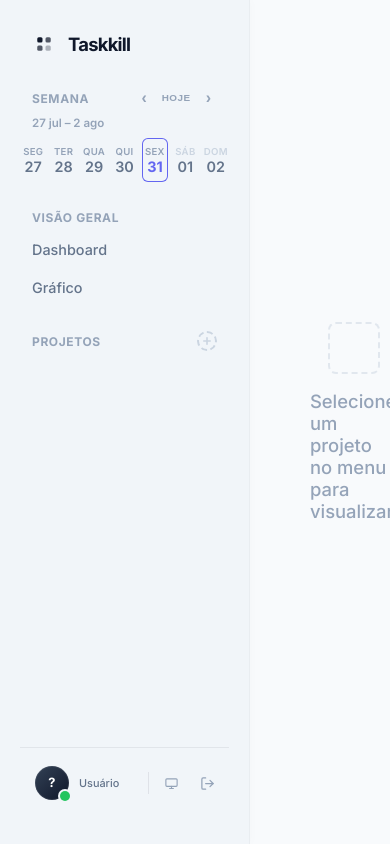
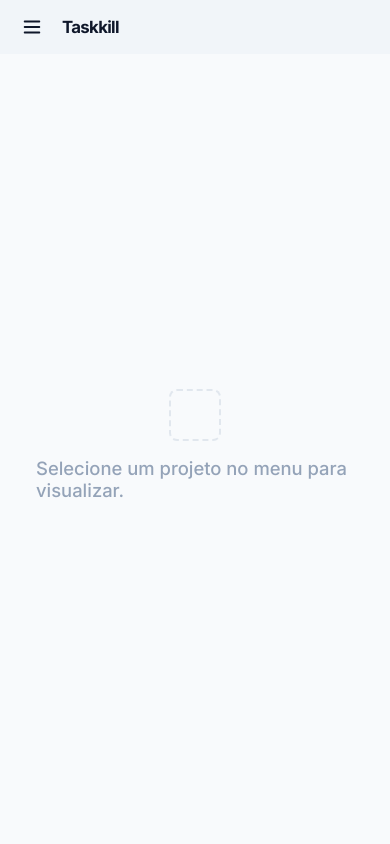
Before and after one commit to armelingu/taskkill, a Flask app: template templates/index.html in a window 390 px wide. Run offline with Flask 3, Linux system fonts and the light colour scheme; the template is opened without the code that fills it: most values are stand-ins (such as "Sample title", 1, 10 or a date in 2020); parts of the project's set-up code (start-up, migrations or seed data) failed here and were passed over.

Commit message:
feat(responsivo): shell adaptativo com drawer off-canvas (mobile)
- topbar fixa no mobile (hamburguer + marca) e sidebar vira drawer deslizante
  com backdrop; base oculta no desktop
- modulo drawer.js: abre/fecha com focus-trap (reusa focus.js), retorno de foco,
  ESC e clique no backdrop fecham, e fecha sozinho ao navegar (item de menu,
  projeto, dia da semana, perfil); limpa estado se sair do modo mobile
- CSS responsivo em tiers: <=1080 (padding tablet) e <=860 (drawer) + <=480
- E2E em viewport 390x780: hamburguer visivel, drawer entra/sai, backdrop e
  navegacao fecham (poll p/ a transicao do transform)

Fase A de Responsividade.

```diff
--- a/static/css/style.css
+++ b/static/css/style.css
@@ -1194,6 +1194,38 @@ html {
     overflow: hidden;
 }
 
+/* Topbar e backdrop do drawer existem só no mobile (ativados no @media). */
+.mobile-topbar { display: none; }
+.sidebar-backdrop { display: none; }
+
+.mobile-menu-btn {
+    display: inline-flex;
+    align-items: center;
+    justify-content: center;
+    width: 40px;
+    height: 40px;
+    border: none;
+    background: transparent;
+    color: var(--text-title);
+    border-radius: 8px;
+    cursor: pointer;
+}
+
+.mobile-menu-btn:hover { background: var(--surface-subtle); }
+
+.mobile-topbar-brand {
+    display: flex;
+    align-items: center;
+    gap: 8px;
+}
+
+.mobile-brand-name {
+    font-size: 1.05rem;
+    font-weight: 800;
+    color: var(--text-title);
+    letter-spacing: -0.04em;
+}
+
 /* ---------------
    Barra Lateral (Sidebar)
    --------------- */
@@ -3652,3 +3684,77 @@ kbd {
     height: 18px;
     font-size: 0.66rem;
 }
+
+/* ===========================================================================
+   RESPONSIVIDADE — web adaptativa (sem PWA)
+   Tiers: >1080px desktop cheio · ≤1080 tablet (padding menor) ·
+   ≤860 mobile (drawer off-canvas + topbar)
+   =========================================================================== */
+
+/* Tablet: reduz o respiro lateral generoso do desktop. */
+@media (max-width: 1080px) {
+    .main-content { padding: 48px 40px; }
+    body.graph-mode .main-content { padding: 24px 28px 16px; }
+}
+
+/* Mobile: sidebar vira drawer, topbar fixa aparece. */
+@media (max-width: 860px) {
+    .mobile-topbar {
+        display: flex;
+        align-items: center;
+        gap: 10px;
+        position: fixed;
+        top: 0;
+        left: 0;
+        right: 0;
+        height: 54px;
+        padding: 0 12px;
+        background: var(--bg-sidebar);
+        border-bottom: 1px solid var(--divider);
+        z-index: 40;
+    }
+
+    .sidebar {
+        position: fixed;
+        top: 0;
+        left: 0;
+        bottom: 0;
+        width: min(84vw, 300px);
+        padding: 24px 18px;
+        transform: translateX(-100%);
+        transition: transform 0.26s cubic-bezier(0.4, 0, 0.2, 1);
+        z-index: 60;
+        box-shadow: none;
+    }
+
+    body.sidebar-open .sidebar {
+        transform: translateX(0);
+        box-shadow: 0 0 48px rgba(0, 0, 0, 0.28);
+    }
+
+    .sidebar-backdrop {
+        display: block;
+        position: fixed;
+        inset: 0;
+        background: rgba(0, 0, 0, 0.45);
+        opacity: 0;
+        visibility: hidden;
+        transition: opacity 0.26s ease;
+        z-index: 50;
+    }
+
+    body.sidebar-open .sidebar-backdrop {
+        opacity: 1;
+        visibility: visible;
+    }
+    /* [hidden] esconde no fluxo; a animação usa opacity/visibility acima. */
+    .sidebar-backdrop[hidden] { display: block; }
+
+    .main-content { padding: 74px 18px 28px; }
+    body.graph-mode .main-content { padding: 66px 12px 12px; }
+}
+
+/* Telas bem estreitas: aperta mais o respiro. */
+@media (max-width: 480px) {
+    .main-content { padding: 70px 12px 24px; }
+}
--- a/static/js/main.js
+++ b/static/js/main.js
@@ -14,6 +14,7 @@ import { renderTasks } from './modules/tasks.js';
 import { renderSidebarProjects } from './modules/projects.js';
 import { openIntegrations, hideIntegrationsView } from './modules/integrations.js';
 import { showRemindersSummary } from './modules/reminders.js';
+import { initDrawer } from './modules/drawer.js';
 import './modules/profile.js';  // auto-inicializa o perfil inline
 import './modules/theme.js';    // controle de tema (claro/escuro/sistema)
 import './modules/week.js';     // faixa da semana (datas reais) + navegação
@@ -26,6 +27,9 @@ import {
 
 document.addEventListener('DOMContentLoaded', () => {
     // Elementos da interface vivem em ./modules/dom.js (refs estáticas do index.html).
+
+    // Drawer off-canvas da sidebar (mobile).
+    initDrawer();
 
 
 
--- /dev/null
+++ b/static/js/modules/drawer.js
@@ -0,0 +1,74 @@
+/**
+ * Drawer off-canvas da sidebar (apenas mobile). No desktop a sidebar é fixa e
+ * este módulo fica inerte — a classe `sidebar-open` só tem efeito visual dentro
+ * do breakpoint mobile (ver style.css).
+ *
+ * Acessibilidade: focus-trap enquanto aberto, retorno de foco ao botão que
+ * abriu, ESC e clique no backdrop fecham. Ao navegar (clicar num item do menu,
+ * projeto, dia da semana ou perfil), o drawer fecha sozinho.
+ */
+
+import { trapFocus, getFocusable } from './focus.js';
+
+const MOBILE_QUERY = '(max-width: 860px)';
+
+export function initDrawer() {
+    const toggle = document.getElementById('sidebar-toggle');
+    const sidebar = document.getElementById('app-sidebar');
+    const backdrop = document.getElementById('sidebar-backdrop');
+    if (!toggle || !sidebar || !backdrop) return;
+
+    const mq = window.matchMedia(MOBILE_QUERY);
+    const isMobile = () => mq.matches;
+
+    let open = false;
+    let releaseTrap = null;
+    let previouslyFocused = null;
+
+    function openDrawer() {
+        if (open || !isMobile()) return;
+        open = true;
+        previouslyFocused = document.activeElement;
+        document.body.classList.add('sidebar-open');
+        backdrop.hidden = false;
+        toggle.setAttribute('aria-expanded', 'true');
+        releaseTrap = trapFocus(sidebar);
+        const first = getFocusable(sidebar)[0];
+        if (first && typeof first.focus === 'function') first.focus();
+    }
+
+    function closeDrawer(restoreFocus = true) {
+        if (!open) return;
+        open = false;
+        document.body.classList.remove('sidebar-open');
+        backdrop.hidden = true;
+        toggle.setAttribute('aria-expanded', 'false');
+        if (releaseTrap) { releaseTrap(); releaseTrap = null; }
+        if (restoreFocus && previouslyFocused && typeof previouslyFocused.focus === 'function') {
+            previouslyFocused.focus();
+        }
+        previouslyFocused = null;
+    }
+
+    toggle.addEventListener('click', () => (open ? closeDrawer() : openDrawer()));
+    backdrop.addEventListener('click', () => closeDrawer());
+
+    document.addEventListener('keydown', (e) => {
+        if (e.key === 'Escape' && open) closeDrawer();
+    });
+
+    // Fecha ao acionar algo que troca de visão (mas não os controles de semana
+    // nem o botão de adicionar projeto, que permanecem dentro do drawer).
+    sidebar.addEventListener('click', (e) => {
+        if (!open) return;
+        const nav = e.target.closest(
+            '.skeleton-item, .project-nav, .week-day, #nav-perfil, #sidebar-logout-trigger'
+        );
+        if (nav) closeDrawer(false);
+    });
+
+    // Se a viewport sair do modo mobile com o drawer aberto, limpa o estado.
+    const onChange = () => { if (!isMobile()) closeDrawer(false); };
+    if (typeof mq.addEventListener === 'function') mq.addEventListener('change', onChange);
+    else if (typeof mq.addListener === 'function') mq.addListener(onChange);
+}
--- a/templates/index.html
+++ b/templates/index.html
@@ -18,8 +18,23 @@
 
 <body>
     <div class="dashboard-container">
+        <!-- Topbar (apenas mobile): abre a sidebar como drawer -->
+        <header class="mobile-topbar">
+            <button type="button" id="sidebar-toggle" class="mobile-menu-btn" aria-label="Abrir menu" aria-controls="app-sidebar" aria-expanded="false">
+                <svg width="22" height="22" viewBox="0 0 24 24" fill="none" xmlns="http://www.w3.org/2000/svg" aria-hidden="true">
+                    <path d="M4 6h16M4 12h16M4 18h16" stroke="currentColor" stroke-width="2" stroke-linecap="round"/>
+                </svg>
+            </button>
+            <div class="mobile-topbar-brand">
+                <span class="mobile-brand-name">Taskkill</span>
+            </div>
+        </header>
+
+        <!-- Backdrop do drawer (mobile) -->
+        <div class="sidebar-backdrop" id="sidebar-backdrop" hidden></div>
+
         <!-- Barra Lateral (Sidebar) -->
-        <aside class="sidebar">
+        <aside class="sidebar" id="app-sidebar">
 
             <!-- Branding Premium / Marca -->
             <div class="sidebar-brand">
```
Also changed, not shown: tests/e2e/app.spec.js (+37 -0 lines).
